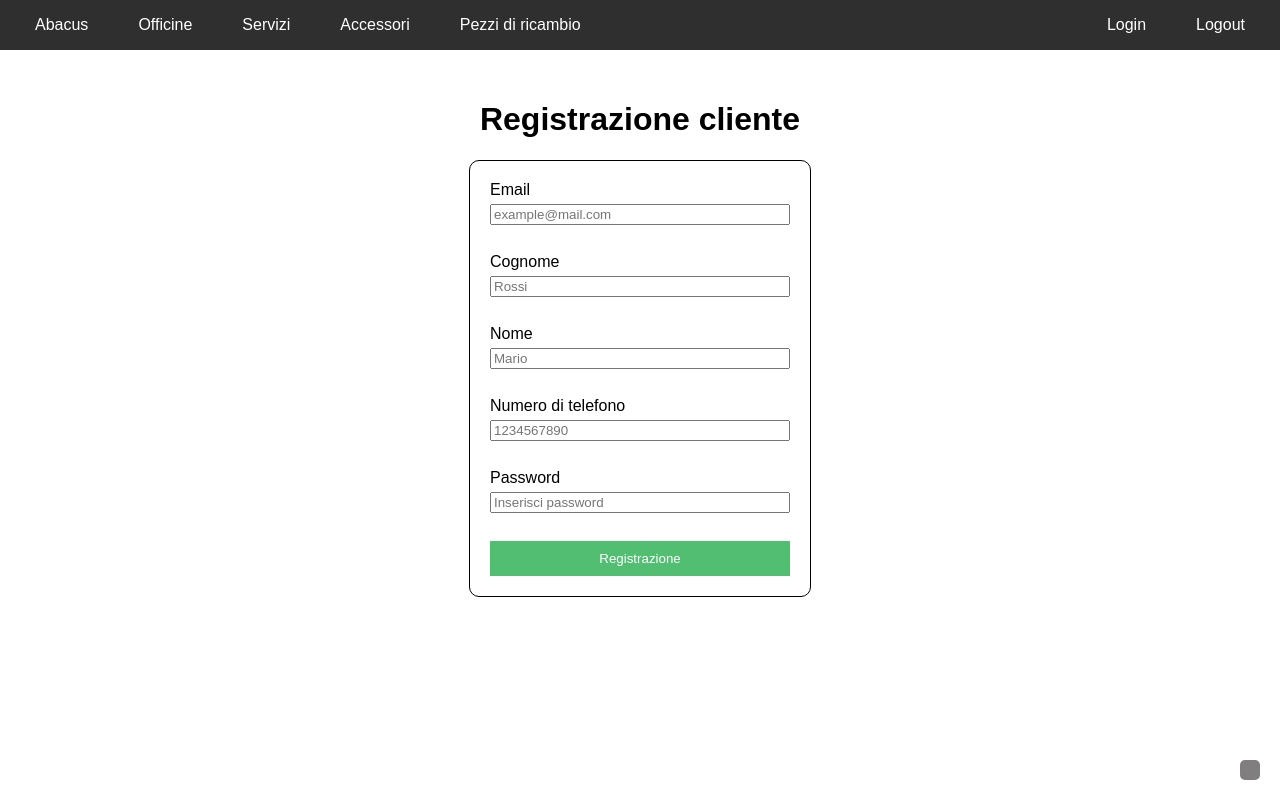
After one commit to khriii/abacus-officine, a PHP site: page /pages/register-cliente.html in a window 1280 px wide. The commit adds this page. Run offline with PHP 8.4, Linux system fonts and the light colour scheme.

Commit message:
Fixed client registration. Changed uuid from 32 character to 64, this was causing a bug where the user could not be added. Added toasts to register-cliente page that show error or messages from the server.

```diff
--- a/api/verify_account.php
+++ b/api/verify_account.php
@@ -1,5 +1,5 @@
 <?php
-require_once __DIR__ . "/../utils/DatabaseManager.php";
+require_once __DIR__ . "/../classes/DatabaseManager.php";
 
 header('Content-Type: text/html; charset=UTF-8');
 
--- a/configs/abacus.sql
+++ b/configs/abacus.sql
@@ -67,7 +67,7 @@ CREATE TABLE `clienti` (
   `nome` varchar(64) NOT NULL,
   `password` varchar(64) NOT NULL,
   `telefono` varchar(16) NOT NULL,
-  `uuid` varchar(32) NOT NULL,
+  `uuid` varchar(64) NOT NULL,
   `verified` tinyint(1) NOT NULL DEFAULT 0
 ) ENGINE=InnoDB DEFAULT CHARSET=utf8 COLLATE=utf8_general_ci;
 
--- a/js/configs/api-configs.js
+++ b/js/configs/api-configs.js
@@ -5,7 +5,8 @@ export const API_ENDPOINTS = {
     GET_ALL_OFFICINE: "/get_officine.php",
     GET_ALL_SERVIZI: "/get_all_servizi.php",
     GET_ALL_ACCESSORI: "/get_all_accessori.php",
-    GET_ALL_PEZZI_RICAMBIO: "/get_all_pezziricambio.php"
+    GET_ALL_PEZZI_RICAMBIO: "/get_all_pezziricambio.php",
+    REGISTER_CLIENTE: "/register-cliente.php"
 };
 
 export async function fetchPost(endpoint, options = {}) {
@@ -14,7 +15,7 @@ export async function fetchPost(endpoint, options = {}) {
         headers: {
             'Content-Type': 'application/json'
         },
-        body: JSON.stringify(options.body || {})
+        body: JSON.stringify(options || {})
     });
     return await response.json();
 }
--- /dev/null
+++ b/js/register-cliente.js
@@ -0,0 +1,62 @@
+import { API_ENDPOINTS, fetchPost } from "./configs/api-configs.js";
+
+document.addEventListener("DOMContentLoaded", main);
+
+
+async function handleClickRegister() {
+    const emailInput = document.getElementById("email-input");
+    const surnameInput = document.getElementById("surname-input");
+    const nameInput = document.getElementById("name-input");
+    const phoneNumberInput = document.getElementById("phone-number-input");
+    const passwordInput = document.getElementById("password-input");
+
+    const email = emailInput.value;
+    const surname = surnameInput.value;
+    const name = nameInput.value;
+    const phoneNumber = phoneNumberInput.value;
+    const password = passwordInput.value;
+
+    // Verify if all fields are filled
+    if (!email || !surname || !name || !phoneNumber || !password) {
+        alert("Per favore, compila tutti i campi");
+        return;
+    }
+
+    const requestBody = {
+        email: email,
+        surname: surname,
+        name: name,
+        phone_number: phoneNumber,
+        password: password
+    };
+
+    const response = await fetchPost(API_ENDPOINTS.REGISTER_CLIENTE, requestBody);
+    console.log(response);
+
+    const registerMessage = document.getElementById("register-message");
+
+    if (!registerMessage) {
+        console.error("Register message element not found");
+        return;
+    }
+
+    registerMessage.classList.remove("error-toast", "success-toast");
+    if (response.success) {
+        registerMessage.textContent = "Registrazione avvenuta con successo! Controlla la tua email per verificare il tuo account.";
+        registerMessage.classList.add("success-toast");
+    } else {
+        registerMessage.textContent = response.msg || "Si è verificato un errore durante la registrazione.";
+        registerMessage.classList.add("error-toast");
+    }
+}
+
+async function main() {
+    const registerBtn = document.getElementById("register-btn");
+
+    if (!registerBtn) {
+        console.error("Register button not found");
+        return;
+    }
+
+    registerBtn.addEventListener("click", handleClickRegister);
+}
--- /dev/null
+++ b/pages/register-cliente.html
@@ -0,0 +1,59 @@
+<!DOCTYPE html>
+<html lang="en">
+
+<head>
+    <meta charset="UTF-8">
+    <meta name="viewport" content="width=device-width, initial-scale=1.0">
+    <title>Registrazione</title>
+    <link rel="stylesheet" href="../style/main.css">
+    <script type="module" src="../js/register-cliente.js"></script>
+</head>
+
+<body>
+
+    <div class="navbar">
+        <nav>
+            <ul class="navbar-left">
+                <li><a href="../index.html">Abacus</a></li>
+                <li><a href="./officine.html">Officine</a></li>
+                <li><a href="./servizi.html">Servizi</a></li>
+                <li><a href="./accessori.html">Accessori</a></li>
+                <li><a href="./pezzi_ricambio.html">Pezzi di ricambio</a></li>
+            </ul>
+
+            <ul class="navbar-right">
+                <li><a href="./login.html">Login</a></li>
+                <li><a href="./login.html">Logout</a></li>
+            </ul>
+        </nav>
+    </div>
+
+    <div class="center-container" style="flex-direction: column;">
+        <h1>Registrazione cliente</h1>
+
+        <div class="register-form">
+            <label for="">Email</label>
+            <input id="email-input" type="text" placeholder="example@mail.com">
+            <br>
+            <label for="">Cognome</label>
+            <input id="surname-input" type="text" placeholder="Rossi">
+            <br>
+            <label for="">Nome</label>
+            <input id="name-input" type="text" placeholder="Mario">
+            <br>
+            <label for="">Numero di telefono</label>
+            <input id="phone-number-input" type="text" placeholder="1234567890">
+            <br>
+            <label for="">Password</label>
+            <input id="password-input" type="password" placeholder="Inserisci password">
+            <br>
+
+            <button class="confirm-button" id="register-btn" type="submit">Registrazione</button>
+
+            <div id="register-message" class="toast"></div>
+        </div>
+    </div>
+
+</body>
+
+</html>
--- a/style/main.css
+++ b/style/main.css
@@ -237,10 +237,57 @@ body {
     gap: 10px;
 }
 
-
-
 .servizio {
     border: 1px solid black;
     border-radius: 10px;
     padding: 10px;
 }
+
+.center-container {
+    display: flex;
+    align-items: center;
+    justify-content: center;
+}
+
+.register-form {
+    border: 1px solid black;
+    border-radius: 10px;
+    padding: 20px;
+    display: flex;
+    flex-direction: column;
+    gap: 5px;
+    width: 300px;
+}
+
+.confirm-button {
+    background-color: rgb(82, 190, 114);
+    color: white;
+    padding: 10px;
+    border: 0px;
+    cursor: pointer;
+}
+
+.confirm-button:hover {
+    background-color: rgb(61, 144, 86);
+}
+
+.toast {
+    position: fixed;
+    bottom: 20px;
+    right: 20px;
+    background-color: rgb(128, 126, 126);
+    color: white;
+    padding: 10px;
+    border-radius: 5px;
+    z-index: 1000;
+}
+
+.error-toast {
+    background-color: rgb(173, 70, 70);
+    color: white;
+}
+
+.success-toast {
+    background-color: rgb(82, 190, 114);
+    color: white;
+}
```
Also changed, not shown: api/register-cliente.php (renamed from api/register_cliente.php, +8 -8 lines), classes/Credentials.php (+7 -9 lines), js/register.js (deleted, +0 -61 lines), pages/register.html (deleted, +0 -54 lines).
